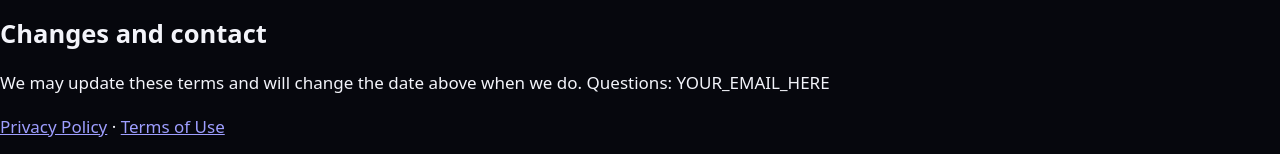
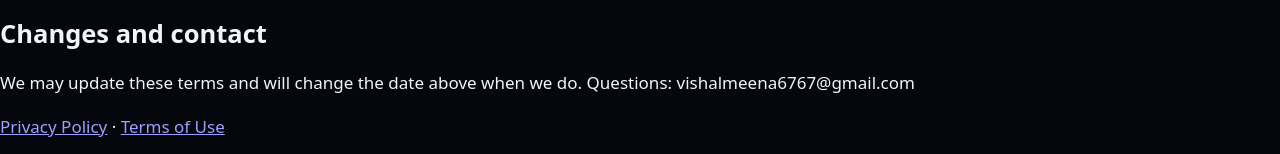
Before and after one commit to vm2526867-rgb/clippack, a plain HTML site: page terms.html in a window 1280 px wide. Shown: the part 1003-1157 px from the top of the page. Drawn offline with Linux system fonts and the light colour scheme.

Commit message:
terms.html

```diff
--- a/terms.html
+++ b/terms.html
@@ -48,7 +48,7 @@
 <p>To the fullest extent the law allows, ClipPack and its owner are not liable for any indirect or consequential loss, or for loss of views, revenue, accounts or data, arising from your use of the site.</p>
 
 <h2>Changes and contact</h2>
-<p>We may update these terms and will change the date above when we do. Questions: YOUR_EMAIL_HERE</p>
+<p>We may update these terms and will change the date above when we do. Questions: vishalmeena6767@gmail.com</p>
 </main>
 <footer class="site-foot">
   <p><a href="privacy.html">Privacy Policy</a> &middot; <a href="terms.html">Terms of Use</a></p>
```
